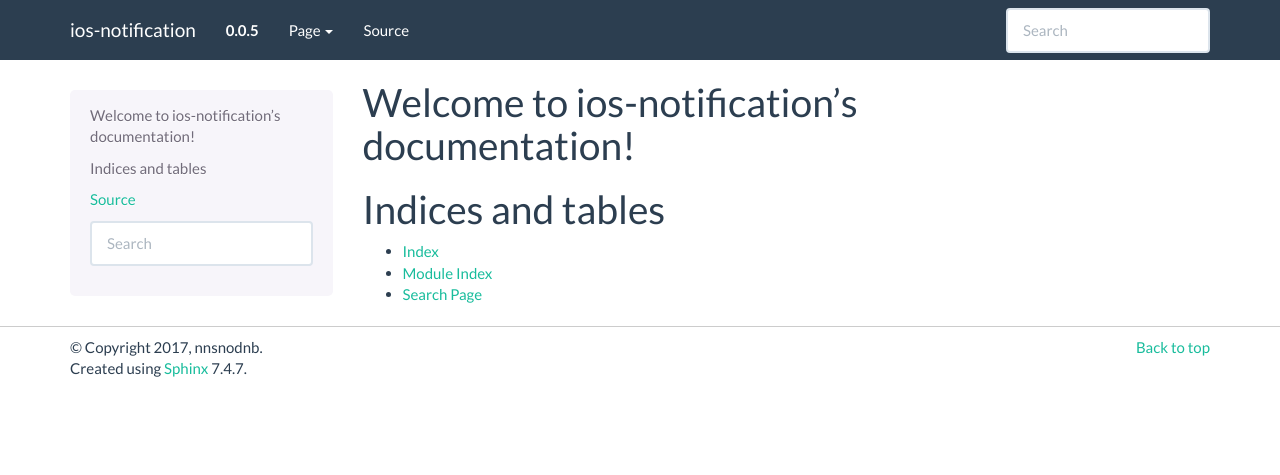
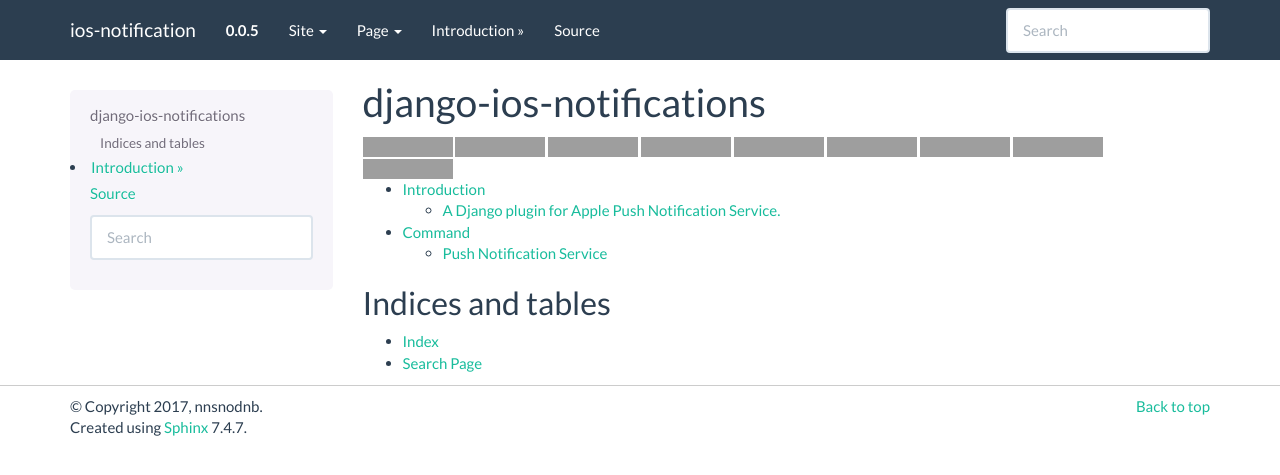
Before and after one commit to nnsnodnb/django-ios-notifications, a Sphinx documentation site: the page built from docs/index.rst, in a window 1280 px wide. Shown: the top 475 px of the page. Built offline with Sphinx 7.4.7, drawn with Linux system fonts in a browser that asks for light colours; grey boxes are pictures that could not be loaded.

Commit message:
Modify docs #18

```diff
--- /dev/null
+++ b/docs/command.rst
@@ -0,0 +1,6 @@
+=======
+Command
+=======
+
+Push Notification Service
+-------------------------
--- a/docs/index.rst
+++ b/docs/index.rst
@@ -3,18 +3,38 @@
    You can adapt this file completely to your liking, but it should at least
    contain the root `toctree` directive.
 
-Welcome to ios-notification's documentation!
-============================================
+========================
+django-ios-notifications
+========================
+
+.. image:: https://travis-ci.org/nnsnodnb/django-ios-notifications.svg?branch=master
+    :target: https://travis-ci.org/nnsnodnb/django-ios-notifications
+.. image:: https://coveralls.io/repos/github/nnsnodnb/django-ios-notifications/badge.svg?branch=master
+    :target: https://coveralls.io/github/nnsnodnb/django-ios-notifications?branch=master
+.. image:: https://badge.fury.io/py/ios-notification.svg
+    :target: https://pypi.python.org/pypi/ios-notification
+.. image:: https://img.shields.io/pypi/pyversions/ios-notification.svg
+   :target: https://pypi.python.org/pypi/ios-notification
+.. image:: https://img.shields.io/pypi/status/ios-notification.svg
+   :target: https://pypi.python.org/pypi/ios-notification
+.. image:: https://img.shields.io/pypi/wheel/ios-notification.svg
+   :target: https://pypi.python.org/pypi/ios-notification
+.. image:: https://img.shields.io/pypi/format/ios-notification.svg
+   :target: https://pypi.python.org/pypi/ios-notification
+.. image:: https://img.shields.io/pypi/implementation/ios-notification.svg
+   :target: https://pypi.python.org/pypi/ios-notification
+.. image:: https://img.shields.io/pypi/l/ios-notification.svg
+   :target: https://pypi.python.org/pypi/ios-notification
+
 
 .. toctree::
-   :maxdepth: 2
-   :caption: Contents:
+    :maxdepth: 2
 
-
+    introduction
+    command
 
 Indices and tables
 ==================
 
 * :ref:`genindex`
-* :ref:`modindex`
 * :ref:`search`
```
Also changed, not shown: docs/introduction.rst (added, +51 -0 lines).
